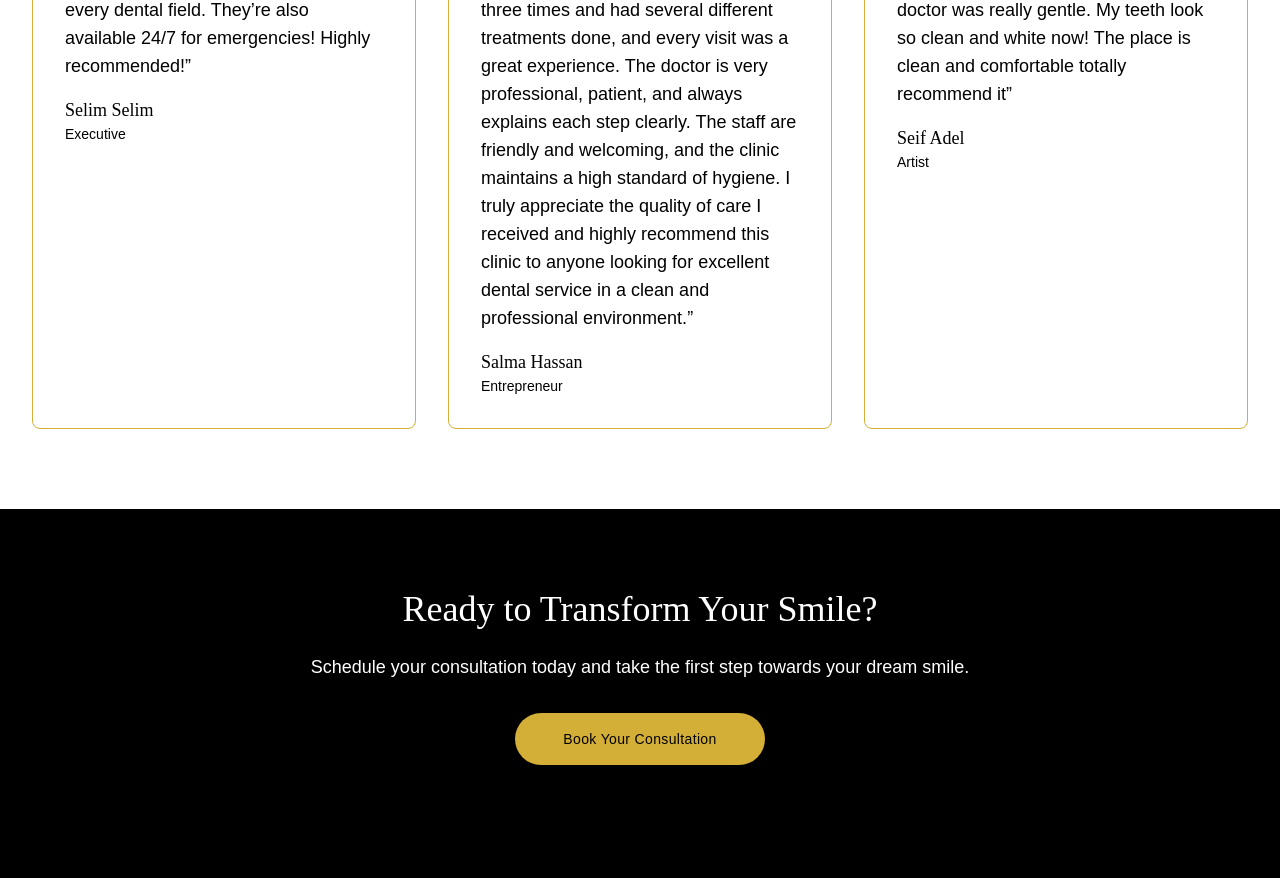
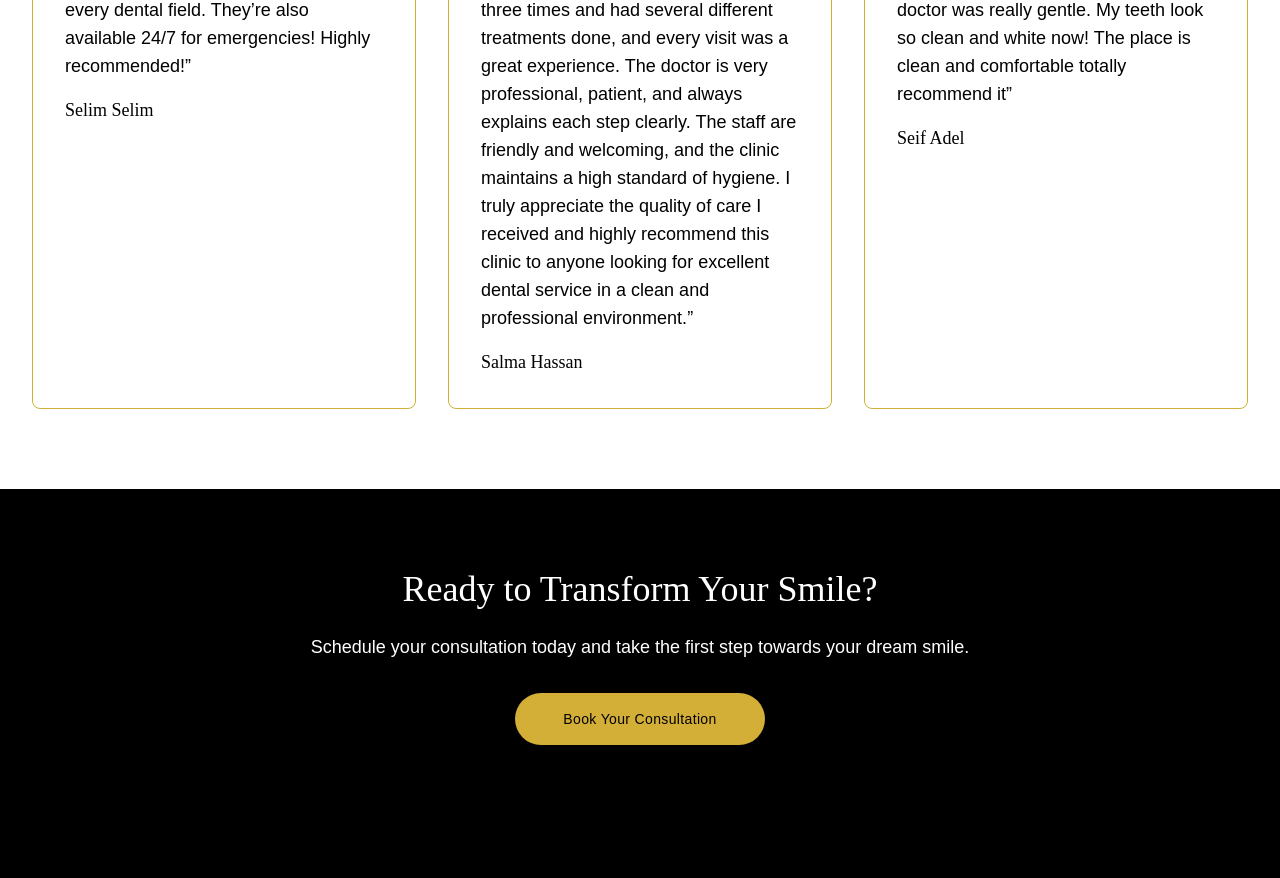
Before and after one commit to salmaa100/crystal-smile-dental, a Next.js app: page / in a window 1280 px wide. Shown: the part 3020-3898 px from the top of the page. Built offline with nearby package versions, Linux system fonts and the light colour scheme.

Commit message:
Remove role field from testimonials

```diff
--- a/src/app/page.tsx
+++ b/src/app/page.tsx
@@ -191,18 +191,15 @@ export default function Home() {
             {[
               {
                 name: "Selim Selim",
-                text: "Amazing clinic with a very professional and friendly staff. It is clean and modern and they have a specialist in every dental field. They’re also available 24/7 for emergencies! Highly recommended!",
-                role: "Executive"
+                text: "Amazing clinic with a very professional and friendly staff. It is clean and modern and they have a specialist in every dental field. They’re also available 24/7 for emergencies! Highly recommended!"
               },
               {
                 name: "Salma Hassan",
-                text: "The place is very clean, modern, and equipped with the latest dental technology. I have visited the clinic three times and had several different treatments done, and every visit was a great experience. The doctor is very professional, patient, and always explains each step clearly. The staff are friendly and welcoming, and the clinic maintains a high standard of hygiene. I truly appreciate the quality of care I received and highly recommend this clinic to anyone looking for excellent dental service in a clean and professional environment.",
-                role: "Entrepreneur"
+                text: "The place is very clean, modern, and equipped with the latest dental technology. I have visited the clinic three times and had several different treatments done, and every visit was a great experience. The doctor is very professional, patient, and always explains each step clearly. The staff are friendly and welcoming, and the clinic maintains a high standard of hygiene. I truly appreciate the quality of care I received and highly recommend this clinic to anyone looking for excellent dental service in a clean and professional environment."
               },
               {
                 name: "Seif Adel",
-                text: "I did teeth cleaning and whitening here, and honestly it was great! Everyone was super nice and the doctor was really gentle. My teeth look so clean and white now! The place is clean and comfortable totally recommend it",
-                role: "Artist"
+                text: "I did teeth cleaning and whitening here, and honestly it was great! Everyone was super nice and the doctor was really gentle. My teeth look so clean and white now! The place is clean and comfortable totally recommend it"
               }
             ].map((testimonial, index) => (
               <motion.div
```
